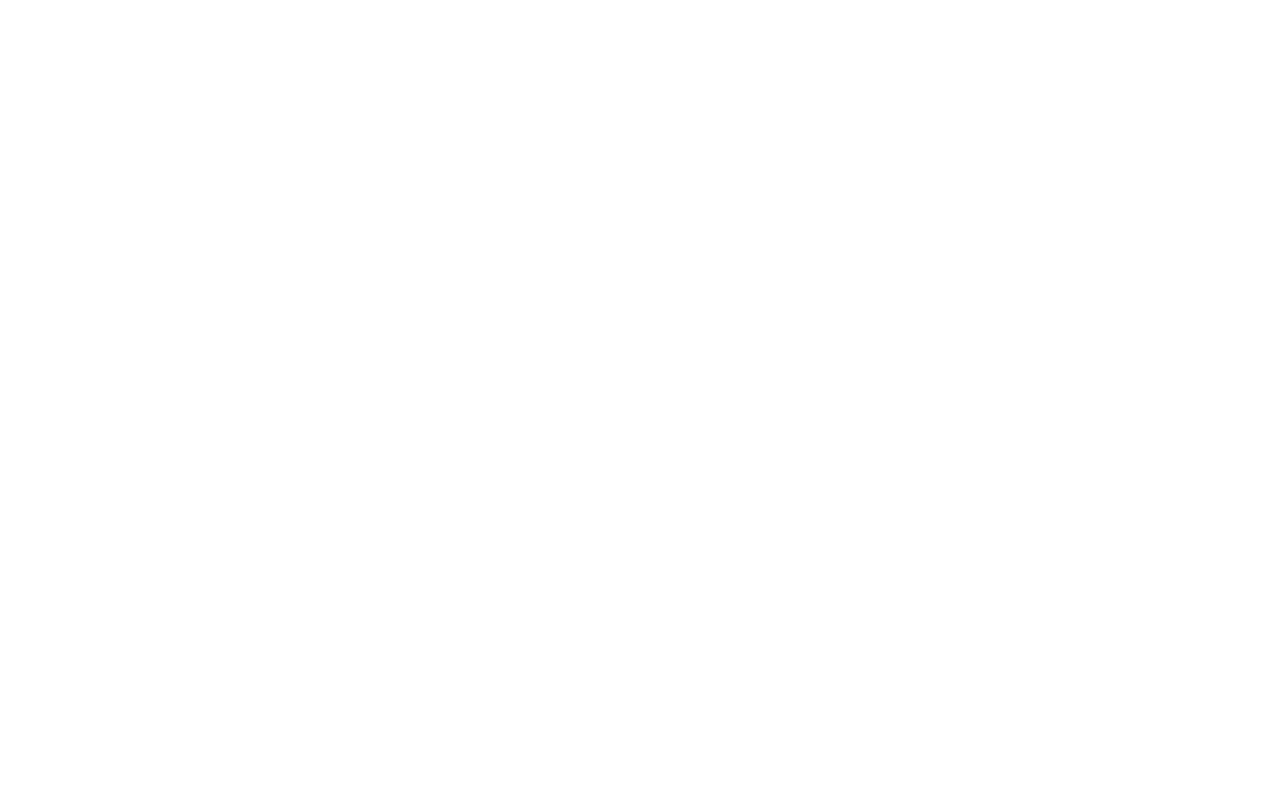
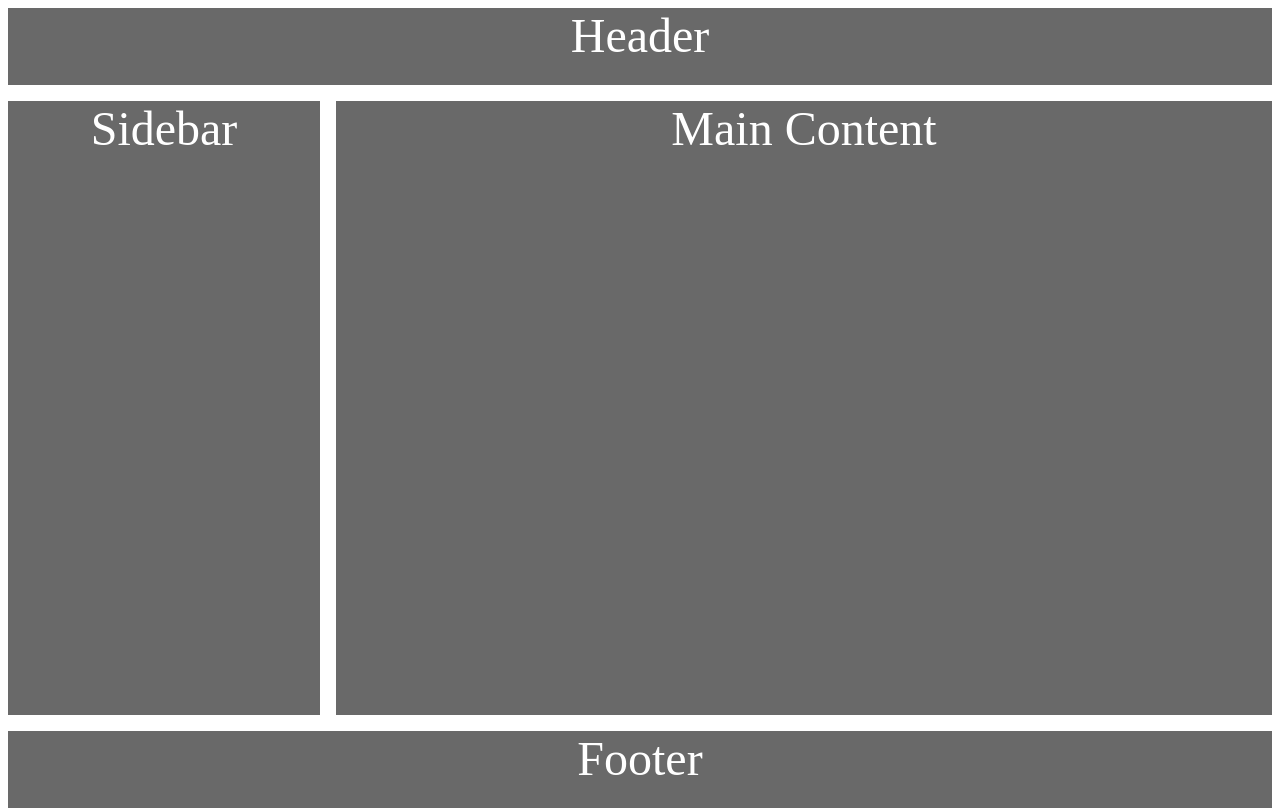
Before and after one commit to aventador2018/CSS-The-Complete-Guide, a plain HTML site: page Assignment 7/index.html in a window 1280 px wide. Drawn offline with Linux system fonts and the light colour scheme.

Commit message:
Assignment 7 done

```diff
--- a/Assignment 7/index.html
+++ b/Assignment 7/index.html
@@ -8,5 +8,9 @@
     <link rel="stylesheet" href="main.css">
 </head>
 <body>
+    <header>Header</header>
+    <div>Sidebar</div>
+    <main>Main Content</main>
+    <footer>Footer</footer>
 </body>
 </html>
--- a/Assignment 7/main.css
+++ b/Assignment 7/main.css
@@ -0,0 +1,35 @@
+body {
+    display: grid;
+    height: 96vh;
+    width: 97.5vw;
+    grid-gap: 1rem;
+    grid-template-columns: 25% 75%;
+    grid-template-rows: 10% 80% 10%;
+    color: white;
+    font-size: 3rem;
+    text-align: center;
+}
+
+header {
+    background-color: dimgray;
+    grid-column-start: 1;
+    grid-column-end: -1;
+}
+
+div {
+    background-color: dimgray;
+    grid-column-start: 1;
+    grid-column-end: 2;
+}
+
+main {
+    background-color: dimgray;
+    grid-column-start: 2;
+    grid-column-end: -1;
+}
+
+footer {
+    background-color: dimgray;
+    grid-column-start: 1;
+    grid-column-end: -1;
+}
```
